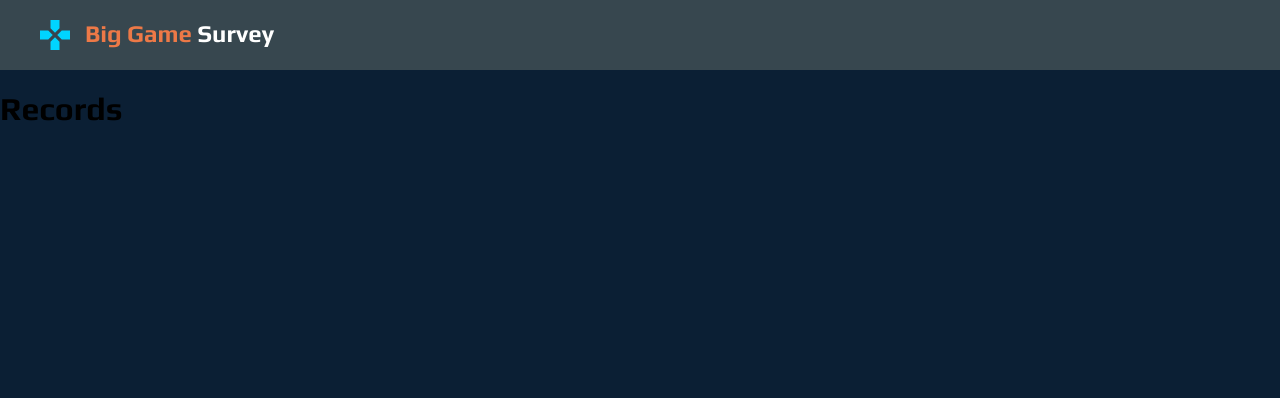
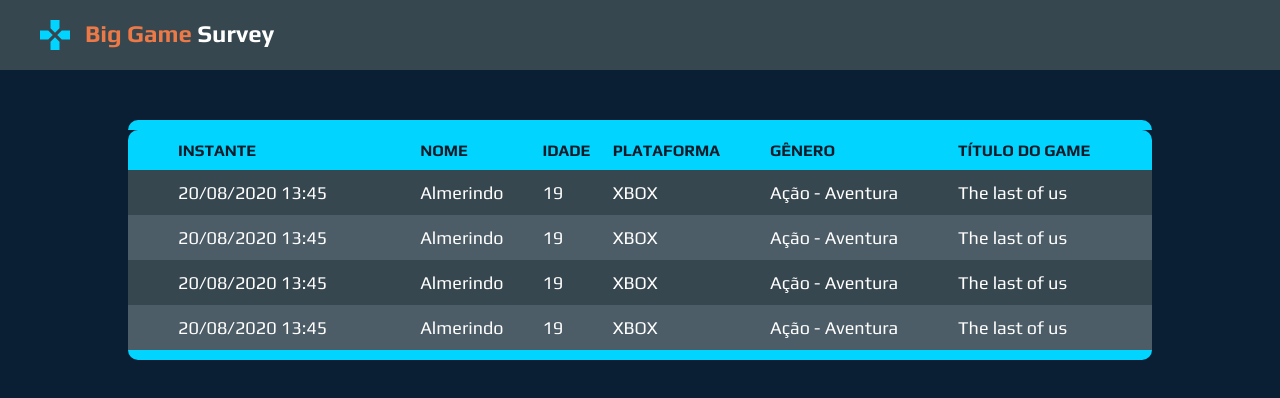
Before and after one commit to almerindopaixao/big-game-survey-frontend, a React (Create React App) app: page /records in a window 1280 px wide. Shown: the top 398 px of the page. Built offline with nearby package versions, Linux system fonts and the light colour scheme.

Commit message:
Update URLs config

```diff
--- /dev/null
+++ b/src/config/urls.ts
@@ -0,0 +1,6 @@
+const URL_BACKEND_LOCAL = 'http://localhost:8080';
+const URL_BACKEND_REMOTE = 'https://big-game-survey-backend.herokuapp.com/';
+const URL_CATEGORIES = '/records';
+const URL_VIDEOS = '/games';
+
+export { URL_BACKEND_LOCAL, URL_BACKEND_REMOTE, URL_CATEGORIES, URL_VIDEOS };
--- a/src/pages/Records/index.tsx
+++ b/src/pages/Records/index.tsx
@@ -2,6 +2,55 @@
 
 import './styles.css';
 
-const Records = (): JSX.Element => <h1 className="rec">Records</h1>;
+const Records = (): JSX.Element => (
+  <div className="page-container">
+    <table className="records-table" cellPadding="0" cellSpacing="0">
+      <thead>
+        <tr>
+          <th>INSTANTE</th>
+          <th>NOME</th>
+          <th>IDADE</th>
+          <th>PLATAFORMA</th>
+          <th>GÊNERO</th>
+          <th>TÍTULO DO GAME</th>
+        </tr>
+      </thead>
+      <tbody>
+        <tr>
+          <td>20/08/2020 13:45</td>
+          <td>Almerindo</td>
+          <td>19</td>
+          <td>XBOX</td>
+          <td>Ação - Aventura</td>
+          <td>The last of us</td>
+        </tr>
+        <tr>
+          <td>20/08/2020 13:45</td>
+          <td>Almerindo</td>
+          <td>19</td>
+          <td>XBOX</td>
+          <td>Ação - Aventura</td>
+          <td>The last of us</td>
+        </tr>
+        <tr>
+          <td>20/08/2020 13:45</td>
+          <td>Almerindo</td>
+          <td>19</td>
+          <td>XBOX</td>
+          <td>Ação - Aventura</td>
+          <td>The last of us</td>
+        </tr>
+        <tr>
+          <td>20/08/2020 13:45</td>
+          <td>Almerindo</td>
+          <td>19</td>
+          <td>XBOX</td>
+          <td>Ação - Aventura</td>
+          <td>The last of us</td>
+        </tr>
+      </tbody>
+    </table>
+  </div>
+);
 
 export default Records;
--- a/src/pages/Records/styles.css
+++ b/src/pages/Records/styles.css
@@ -1,3 +1,107 @@
-.rec {
-  margin-top: 90px;
+.page-container {
+  width: 80%;
+  margin: 0 auto;
+  margin-bottom: 50px;
+  padding-top: 50px;
+  margin-top: 70px;
 }
+
+.filters-container.records-actions {
+  justify-content: flex-end;
+}
+
+.records-table {
+  width: 100%;
+  border-bottom: 10px solid var(--color-turquoise);
+  border-top: 10px solid var(--color-turquoise);
+  border-radius: 10px;
+}
+
+.records-table thead {
+  background-color: var(--color-turquoise);
+  text-align: left;
+  color: #0E1B28;
+  border-radius: 10px;
+}
+
+.records-table thead tr {
+  height: 40px;
+}
+
+.records-table thead th:first-child {
+  padding-left: 50px;
+  border-top-left-radius: 10px;
+}
+
+.records-table thead th:last-child {
+  border-top-right-radius: 10px;
+}
+
+.records-table tbody td:first-child {
+  padding-left: 50px;
+}
+
+.records-table tbody tr {
+  height: 45px;
+  color: #FFF;
+  font-size: 18px;
+}
+
+.records-table tbody tr:nth-child(odd) {
+  background-color: var(--color-darkslategray);
+}
+
+.records-table tbody tr:nth-child(even) {
+  background-color: var(--color-dimgray);
+}
+
+.filters-container {
+  background-color: var(--color-darkslategray);
+  display: flex;
+  justify-content: space-between;
+  padding: 13px 15px;
+  margin-bottom: 25px;
+  border-radius: 10px;
+}
+
+.filters-container input {
+  height: 44px;
+  font-weight: bold;
+  font-size: 16px;
+  color: #9E9E9E;
+  border: 1px solid #E1E1E1;
+  border-radius: 10px;
+  box-sizing: border-box;
+  margin-right: 20px;
+  padding-left: 15px;
+}
+
+.filters-container input:focus {
+  outline: none;
+}
+
+.filters-container button {
+  font-weight: bold;
+  font-size: 16px;
+  border-radius: 10px;
+  padding: 13px 60px;
+}
+
+.filters-container .clean-filters {
+  background-color: var(--color-coral);
+  color: #FFF;
+  margin-left: 20px;
+}
+
+.filters-container .clean-filters:hover {
+  background-color: #e07243;
+}
+
+.filters-container .action-filters {
+  background-color: var(--color-turquoise);
+  color: #0E1B28;
+}
+
+.filters-container .action-filters:hover {
+  background-color: #04c7ef;
+}
--- a/src/services/Axios.ts
+++ b/src/services/Axios.ts
@@ -1,7 +1,10 @@
 import axios from 'axios';
+import { URL_BACKEND_LOCAL, URL_BACKEND_REMOTE } from '../config/urls';
 
 const Axios = axios.create({
-  baseURL: 'https://big-game-survey-backend.herokuapp.com/',
+  baseURL: window.location.hostname.includes('localhost')
+    ? URL_BACKEND_LOCAL
+    : URL_BACKEND_REMOTE,
 });
 
 export default Axios;
```
